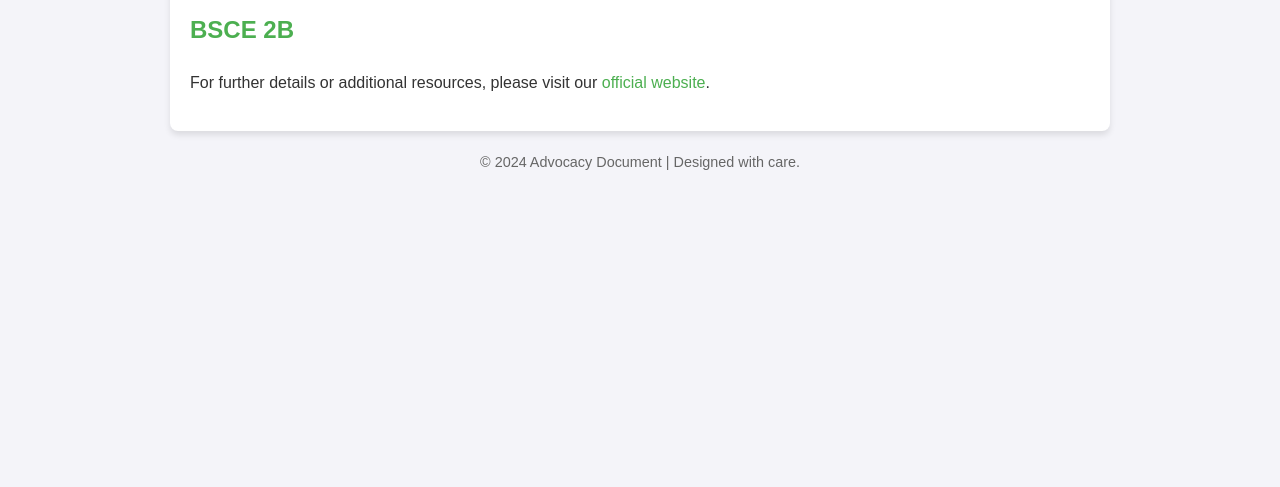
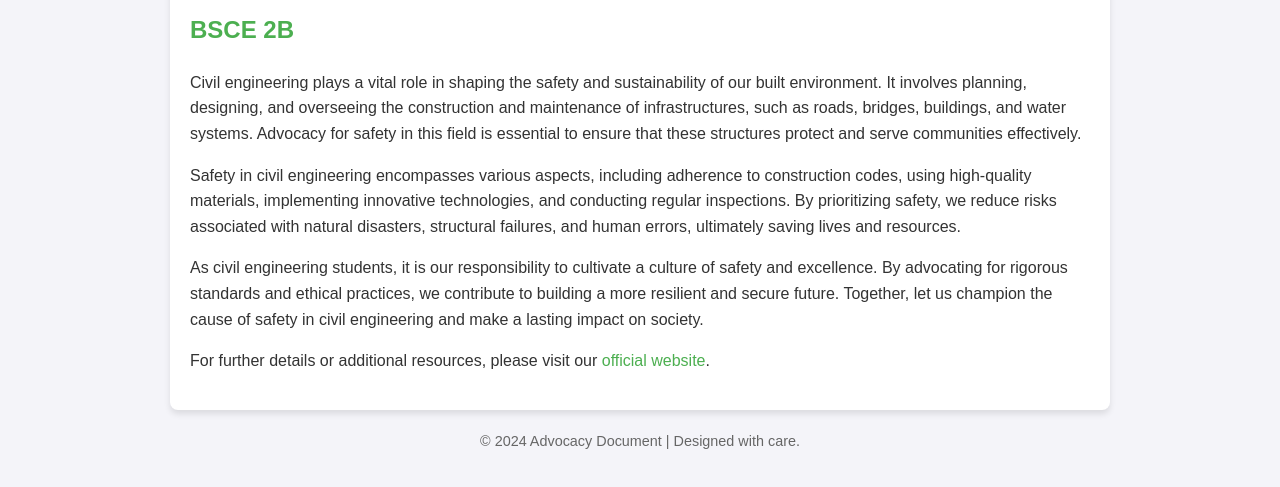
Before and after one commit to renrren/advocacy-html, a plain HTML site: page index.html in a window 1280 px wide. Shown: the part 181-668 px from the top of the page. Drawn offline with Linux system fonts and the light colour scheme.

Commit message:
index.html

```diff
--- a/index.html
+++ b/index.html
@@ -55,9 +55,23 @@
         <h1>RENDELL JAMES J. TREYES</h1>
         <h2>BSCE 2B</h2>
         <p>
-            <!-- Add more content from the document here. Provide sections if needed. -->
+            Civil engineering plays a vital role in shaping the safety and sustainability of our built environment.
+            It involves planning, designing, and overseeing the construction and maintenance of infrastructures,
+            such as roads, bridges, buildings, and water systems. Advocacy for safety in this field is essential
+            to ensure that these structures protect and serve communities effectively.
         </p>
-
+        <p>
+            Safety in civil engineering encompasses various aspects, including adherence to construction codes,
+            using high-quality materials, implementing innovative technologies, and conducting regular inspections.
+            By prioritizing safety, we reduce risks associated with natural disasters, structural failures, and
+            human errors, ultimately saving lives and resources.
+        </p>
+        <p>
+            As civil engineering students, it is our responsibility to cultivate a culture of safety and excellence.
+            By advocating for rigorous standards and ethical practices, we contribute to building a more resilient
+            and secure future. Together, let us champion the cause of safety in civil engineering and make a lasting
+            impact on society.
+        </p>
         <p>
             For further details or additional resources, please visit our
             <a href="https://example.com" target="_blank">official website</a>.
```
